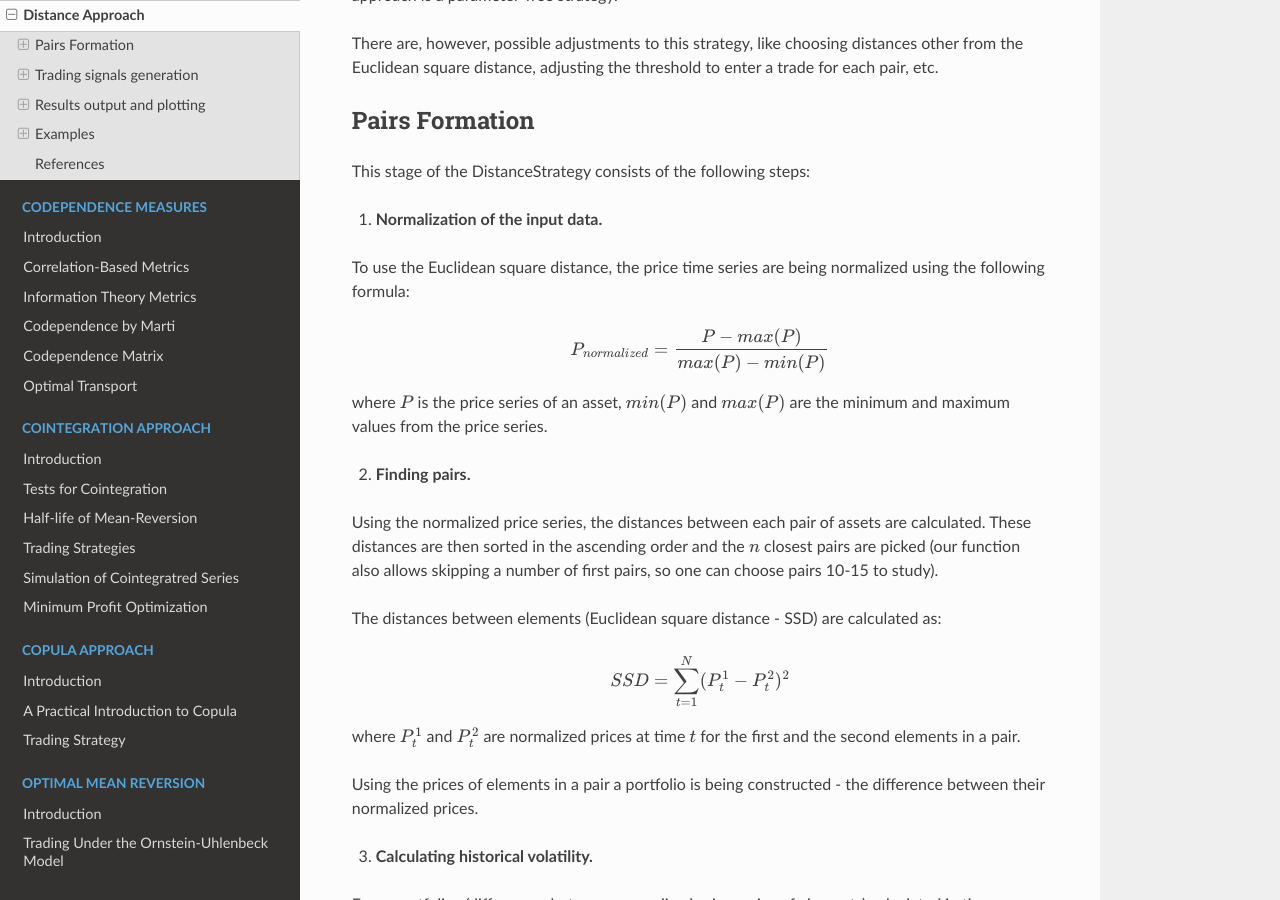
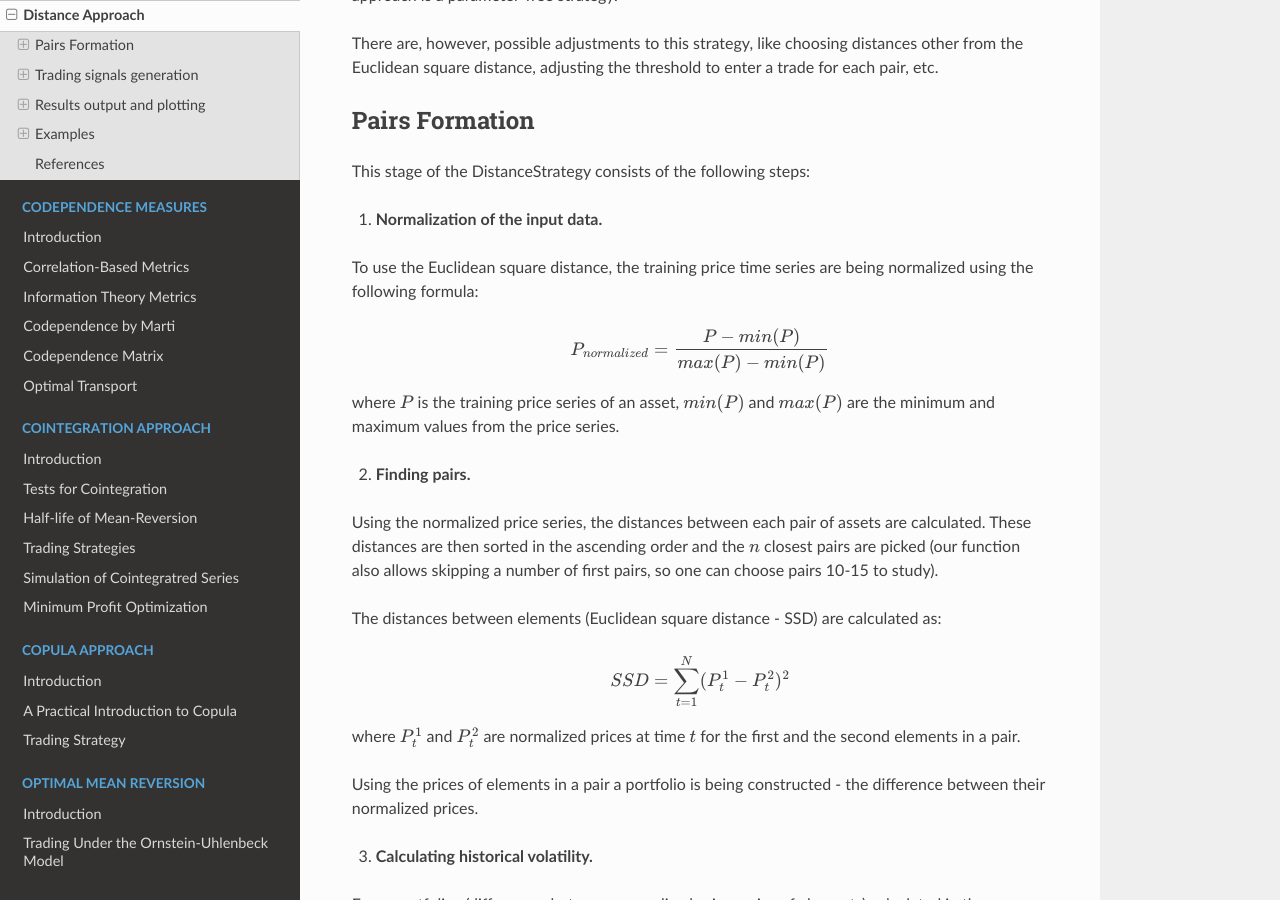
Before and after one commit to hudson-and-thames/arbitragelab, a Sphinx documentation site: the page built from docs/source/distance_approach/distance_approach.rst, in a window 1280 px wide and 900 px high, scrolled down 805 px. Built offline with Sphinx 7.4.7 and the Read the Docs theme 2.0.0, drawn with Linux system fonts in a browser that asks for light colours; some of the changed text lies outside the part shown.

Commit message:
Fixed docs typos in Basic Distance Strategy - Distance Approach

```diff
--- a/docs/source/distance_approach/distance_approach.rst
+++ b/docs/source/distance_approach/distance_approach.rst
@@ -40,14 +40,14 @@ This stage of the DistanceStrategy consists of the following steps:
 
 1. **Normalization of the input data.**
 
-To use the Euclidean square distance, the price time series are being normalized using the following
+To use the Euclidean square distance, the training price time series are being normalized using the following
 formula:
 
 .. math::
 
-    P_{normalized} = \frac{P - max(P)}{max(P) - min(P)}
+    P_{normalized} = \frac{P - min(P)}{max(P) - min(P)}
 
-where :math:`P` is the price series of an asset, :math:`min(P)` and :math:`max(P)` are the minimum
+where :math:`P` is the training price series of an asset, :math:`min(P)` and :math:`max(P)` are the minimum
 and maximum values from the price series.
 
 2. **Finding pairs.**
@@ -106,8 +106,8 @@ This stage of the DistanceStrategy consists of the following steps:
 
 1. **Normalization of the input data.**
 
-Using the same approach as in the pairs formation stage, we normalize the input dataset using
-the same maximum and minimum historical values for price series.
+Using the same approach as in the pairs formation stage, we normalize the input trading dataset using
+the same maximum and minimum historical values from the training price series.
 
 2. **Portfolios creation.**
 
```
